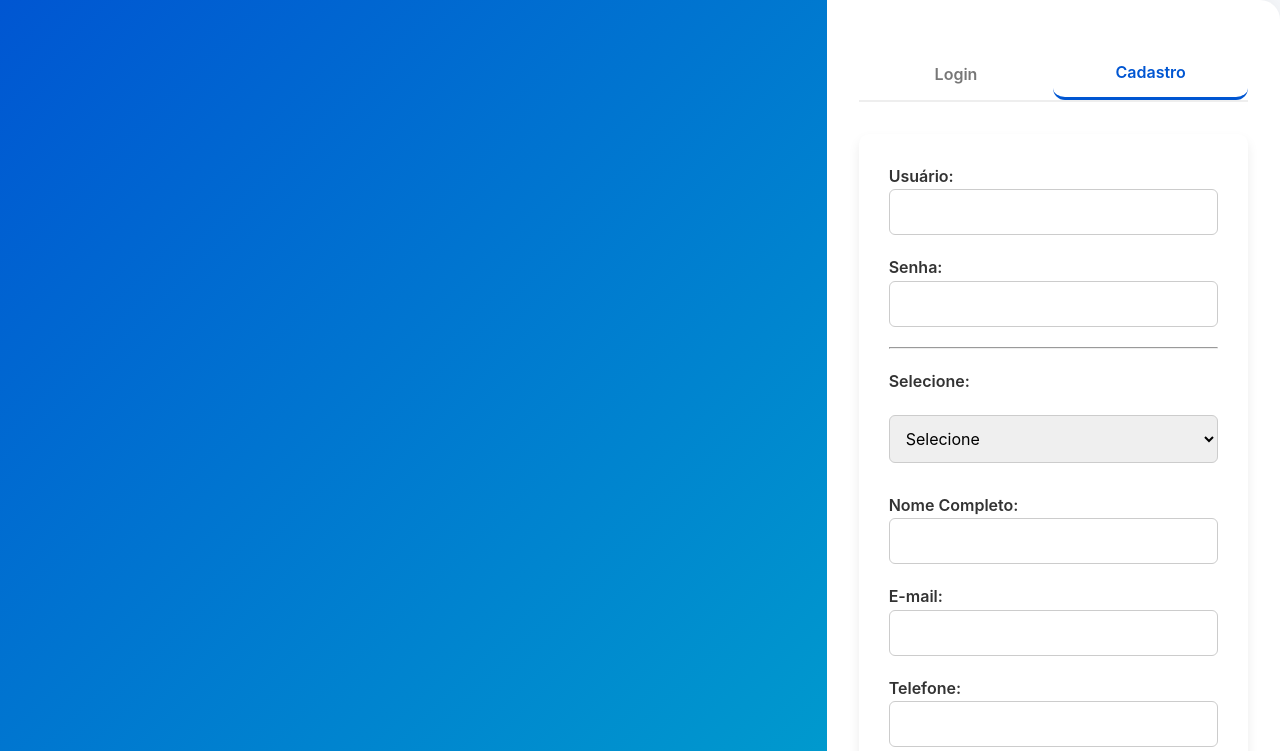
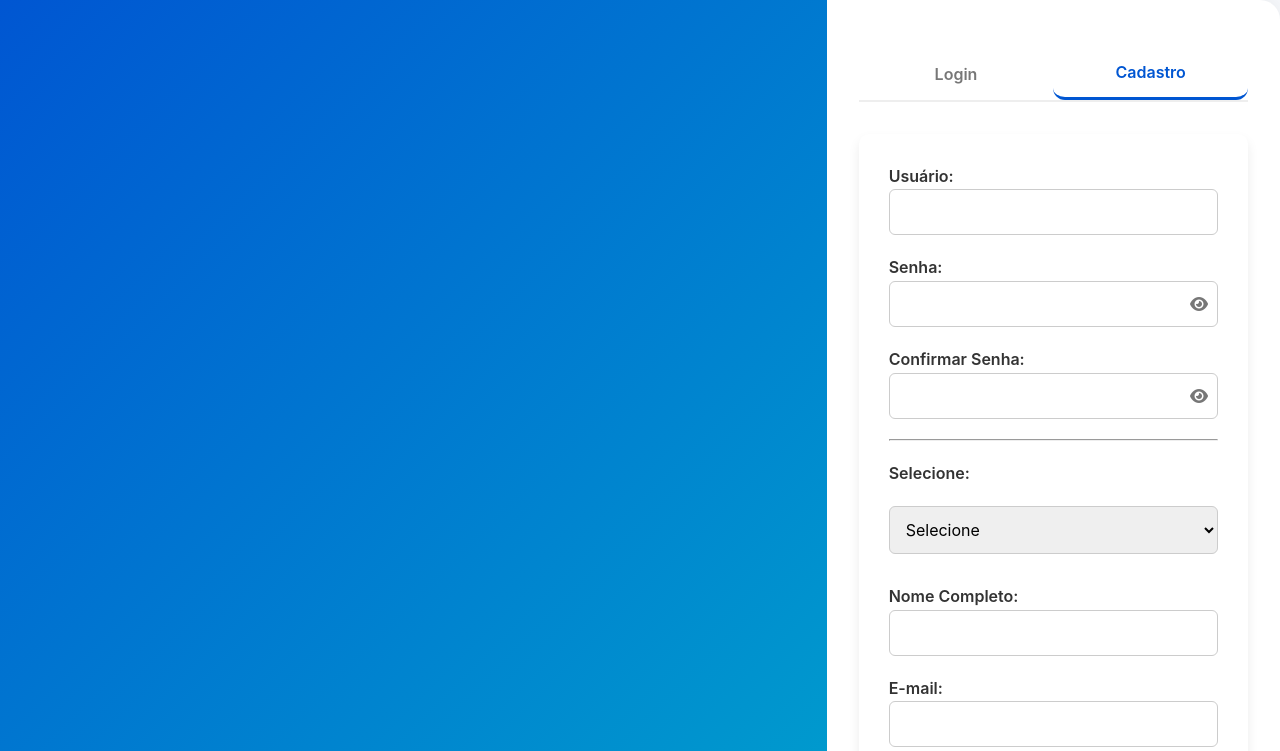
Before and after one commit to adrianoteruo/WorkConnect, a website: page public/index.html in a window 1280 px wide. Both pictures are taken after a click on the button "Cadastro". Shown: the top 751 px of the page. Drawn offline with Linux system fonts and the light colour scheme.

Commit message:
Update index.html

```diff
--- a/public/index.html
+++ b/public/index.html
@@ -47,10 +47,27 @@
                 <label for="reg-username">Usuário:</label>
                 <input type="text" id="reg-username" required>
             </div>
-            <div class="col">
-                <label for="reg-password">Senha:</label>
-                <input type="password" id="reg-password" required>
-            </div>
+          </div>
+          <div class="row">
+              <div class="col" style="position: relative;">
+                  <label for="reg-password">Senha:</label>
+                  <div style="position: relative;">
+                      <input type="password" id="reg-password" required style="padding-right: 35px;">
+                      <i class="fa-solid fa-eye" id="togglePass1"
+                        style="position: absolute; right: 10px; top: 50%; transform: translateY(-50%); cursor: pointer; color: #777;">
+                      </i>
+                  </div>
+              </div>
+
+              <div class="col" style="position: relative;">
+                  <label for="confirm-password">Confirmar Senha:</label>
+                  <div style="position: relative;">
+                      <input type="password" id="confirm-password" required style="padding-right: 35px;">
+                      <i class="fa-solid fa-eye" id="togglePass2"
+                        style="position: absolute; right: 10px; top: 50%; transform: translateY(-50%); cursor: pointer; color: #777;">
+                      </i>
+                  </div>
+              </div>
           </div>
           <hr/>
 
@@ -74,10 +91,6 @@
           </div>
 
           <div class="row">
-            <div class="col">
-              <label for="telefone">Telefone:</label>
-              <input type="tel" id="telefone" required>
-            </div>
             <div class="col">
               <label for="cep">CEP:</label>
               <input type="text" id="cep" required>
```
